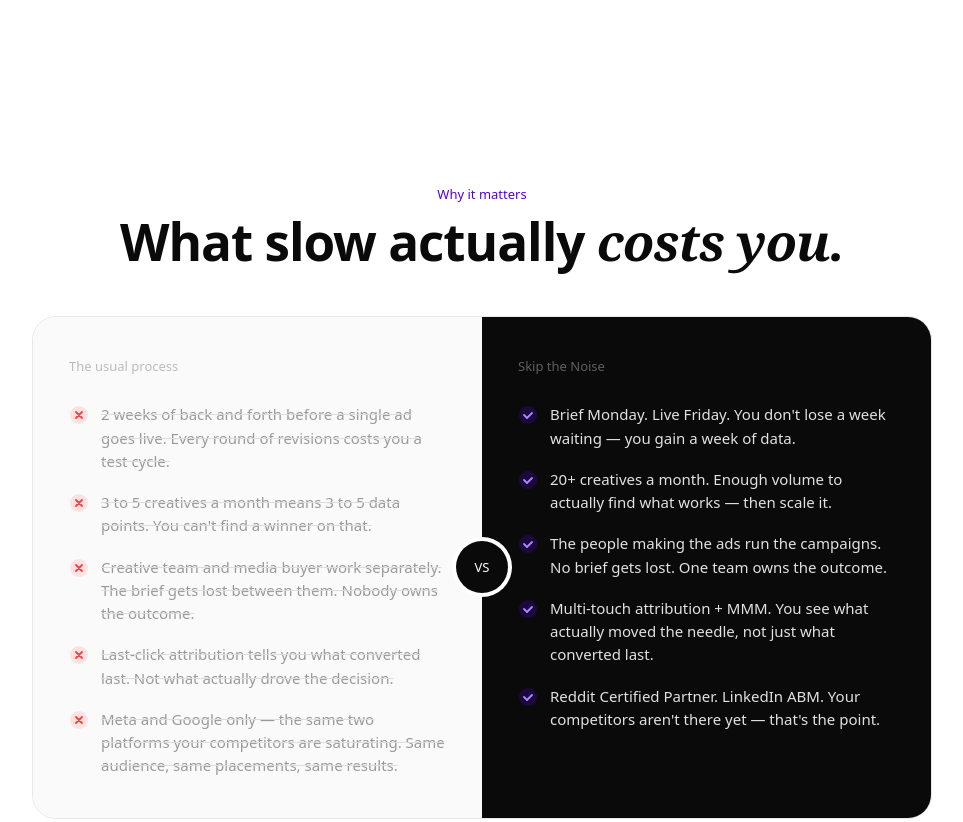
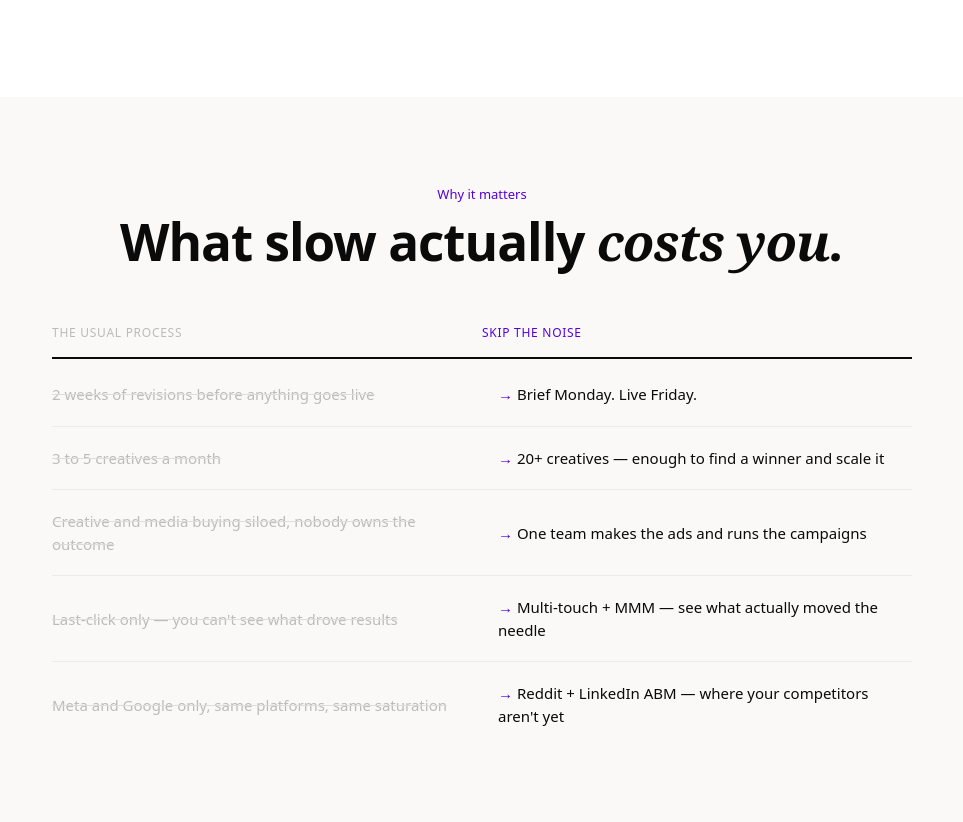
Before and after one commit to zohaahmed1/stn-creative-demo, a plain HTML site: page process.html in a window 1280 px wide. Shown: the part 695-1517 px from the top of the page, without its empty margins (158-1121 px from the left). Drawn offline with Linux system fonts and the light colour scheme; a web font is replaced by a local one.

Commit message:
VS section: editorial comparison table, trimmed copy

```diff
--- a/process.html
+++ b/process.html
@@ -181,36 +181,48 @@
     }
 
     /* ── VS SECTION ── */
-    .vs-section { background: #fff; padding: 88px 24px; }
-    .vs-heading { text-align: center; margin-bottom: 48px; }
+    .vs-section { background: #faf9f7; padding: 88px 24px; }
+    .vs-heading { text-align: center; margin-bottom: 56px; }
     .vs-heading .eyebrow { font-size: 13px; font-variation-settings: "wdth" var(--wdth), "wght" 700; color: var(--blue); margin-bottom: 12px; }
     .vs-heading h2 { font-family: var(--font); font-size: clamp(32px, 4vw, 52px); font-variation-settings: "wdth" 125, "wght" 900; color: #0a0a0a; line-height: 1.05; letter-spacing: -0.02em; }
     .vs-heading h2 em { font-family: "Playfair Display", Georgia, serif; font-style: italic; font-weight: 700; }
 
-    .vs-wrapper { max-width: 900px; margin: 0 auto; position: relative; }
-    .vs-badge {
-      position: absolute; top: 50%; left: 50%; transform: translate(-50%, -50%);
-      width: 52px; height: 52px; border-radius: 50%; background: #0a0a0a;
-      display: flex; align-items: center; justify-content: center;
-      font-size: 13px; font-variation-settings: "wdth" var(--wdth), "wght" 900; color: #fff;
-      z-index: 10; box-shadow: 0 0 0 4px #fff;
+    .vs-table { max-width: 860px; margin: 0 auto; }
+    .vs-header-row {
+      display: grid; grid-template-columns: 1fr 1fr;
+      padding: 0 0 16px; margin-bottom: 4px;
+      border-bottom: 2px solid #0a0a0a;
     }
-    @media (max-width: 680px) { .vs-badge { display: none; } }
-
-    .vs-grid { display: grid; grid-template-columns: 1fr 1fr; gap: 0; border-radius: 24px; overflow: hidden; border: 1.5px solid #e8e8e8; }
-    .vs-col { padding: 40px 36px; }
-    .vs-col-old { background: #fafafa; }
-    .vs-col-new { background: #0a0a0a; }
-    .vs-label { font-size: 13px; font-variation-settings: "wdth" var(--wdth), "wght" 700; margin-bottom: 28px; }
-    .vs-label-old { color: #bbb; }
-    .vs-label-new { color: rgba(255,255,255,0.35); }
-    .vs-row { display: flex; align-items: flex-start; gap: 12px; margin-bottom: 18px; }
-    .vs-row:last-child { margin-bottom: 0; }
-    .vs-icon { width: 20px; height: 20px; flex-shrink: 0; margin-top: 2px; }
-    .vs-text { font-size: 15px; font-variation-settings: "wdth" var(--wdth), "wght" 500; line-height: 1.55; }
-    .vs-text-old { color: #999; text-decoration: line-through; text-decoration-color: #ddd; }
-    .vs-text-new { color: rgba(255,255,255,0.88); }
-    @media (max-width: 680px) { .vs-grid { grid-template-columns: 1fr; } .vs-col { padding: 28px 24px; } }
+    .vs-col-head { font-size: 12px; font-variation-settings: "wdth" var(--wdth), "wght" 700; letter-spacing: 0.06em; text-transform: uppercase; }
+    .vs-col-head-old { color: #bbb; }
+    .vs-col-head-new { color: var(--blue); }
+    .vs-compare-row {
+      display: grid; grid-template-columns: 1fr 1fr;
+      gap: 0 32px;
+      padding: 20px 0;
+      border-bottom: 1px solid #ebebeb;
+      align-items: center;
+    }
+    .vs-compare-row:last-child { border-bottom: none; }
+    .vs-old {
+      font-size: 15px; font-variation-settings: "wdth" var(--wdth), "wght" 500;
+      color: #bbb; text-decoration: line-through; text-decoration-color: #ddd;
+      line-height: 1.5;
+    }
+    .vs-new {
+      font-size: 15px; font-variation-settings: "wdth" var(--wdth), "wght" 700;
+      color: #0a0a0a; line-height: 1.5;
+    }
+    .vs-new::before {
+      content: '→ ';
+      color: var(--blue);
+      font-variation-settings: "wdth" var(--wdth), "wght" 900;
+    }
+    @media (max-width: 600px) {
+      .vs-compare-row { grid-template-columns: 1fr; gap: 6px; }
+      .vs-header-row { display: none; }
+      .vs-old { font-size: 13px; }
+    }
 
     /* ── DAY STRIP ── */
     .day-strip {
@@ -424,55 +436,30 @@
       <p class="eyebrow">Why it matters</p>
       <h2>What slow actually <em>costs you.</em></h2>
     </div>
-    <div class="vs-wrapper" data-anim data-delay="1">
-      <div class="vs-badge">VS</div>
-      <div class="vs-grid">
-        <div class="vs-col vs-col-old">
-          <p class="vs-label vs-label-old">The usual process</p>
-          <div class="vs-row">
-            <svg class="vs-icon" viewBox="0 0 20 20" fill="none"><circle cx="10" cy="10" r="9" fill="#fee2e2"/><path d="M7 7l6 6M13 7l-6 6" stroke="#ef4444" stroke-width="1.8" stroke-linecap="round"/></svg>
-            <p class="vs-text vs-text-old">2 weeks of back and forth before a single ad goes live. Every round of revisions costs you a test cycle.</p>
-          </div>
-          <div class="vs-row">
-            <svg class="vs-icon" viewBox="0 0 20 20" fill="none"><circle cx="10" cy="10" r="9" fill="#fee2e2"/><path d="M7 7l6 6M13 7l-6 6" stroke="#ef4444" stroke-width="1.8" stroke-linecap="round"/></svg>
-            <p class="vs-text vs-text-old">3 to 5 creatives a month means 3 to 5 data points. You can't find a winner on that.</p>
-          </div>
-          <div class="vs-row">
-            <svg class="vs-icon" viewBox="0 0 20 20" fill="none"><circle cx="10" cy="10" r="9" fill="#fee2e2"/><path d="M7 7l6 6M13 7l-6 6" stroke="#ef4444" stroke-width="1.8" stroke-linecap="round"/></svg>
-            <p class="vs-text vs-text-old">Creative team and media buyer work separately. The brief gets lost between them. Nobody owns the outcome.</p>
-          </div>
-          <div class="vs-row">
-            <svg class="vs-icon" viewBox="0 0 20 20" fill="none"><circle cx="10" cy="10" r="9" fill="#fee2e2"/><path d="M7 7l6 6M13 7l-6 6" stroke="#ef4444" stroke-width="1.8" stroke-linecap="round"/></svg>
-            <p class="vs-text vs-text-old">Last-click attribution tells you what converted last. Not what actually drove the decision.</p>
-          </div>
-          <div class="vs-row">
-            <svg class="vs-icon" viewBox="0 0 20 20" fill="none"><circle cx="10" cy="10" r="9" fill="#fee2e2"/><path d="M7 7l6 6M13 7l-6 6" stroke="#ef4444" stroke-width="1.8" stroke-linecap="round"/></svg>
-            <p class="vs-text vs-text-old">Meta and Google only — the same two platforms your competitors are saturating. Same audience, same placements, same results.</p>
-          </div>
-        </div>
-        <div class="vs-col vs-col-new">
-          <p class="vs-label vs-label-new">Skip the Noise</p>
-          <div class="vs-row">
-            <svg class="vs-icon" viewBox="0 0 20 20" fill="none"><circle cx="10" cy="10" r="9" fill="rgba(85,0,221,0.25)"/><path d="M6 10l3 3 5-5" stroke="#a78bfa" stroke-width="1.8" stroke-linecap="round" stroke-linejoin="round"/></svg>
-            <p class="vs-text vs-text-new">Brief Monday. Live Friday. You don't lose a week waiting — you gain a week of data.</p>
-          </div>
-          <div class="vs-row">
-            <svg class="vs-icon" viewBox="0 0 20 20" fill="none"><circle cx="10" cy="10" r="9" fill="rgba(85,0,221,0.25)"/><path d="M6 10l3 3 5-5" stroke="#a78bfa" stroke-width="1.8" stroke-linecap="round" stroke-linejoin="round"/></svg>
-            <p class="vs-text vs-text-new">20+ creatives a month. Enough volume to actually find what works — then scale it.</p>
-          </div>
-          <div class="vs-row">
-            <svg class="vs-icon" viewBox="0 0 20 20" fill="none"><circle cx="10" cy="10" r="9" fill="rgba(85,0,221,0.25)"/><path d="M6 10l3 3 5-5" stroke="#a78bfa" stroke-width="1.8" stroke-linecap="round" stroke-linejoin="round"/></svg>
-            <p class="vs-text vs-text-new">The people making the ads run the campaigns. No brief gets lost. One team owns the outcome.</p>
-          </div>
-          <div class="vs-row">
-            <svg class="vs-icon" viewBox="0 0 20 20" fill="none"><circle cx="10" cy="10" r="9" fill="rgba(85,0,221,0.25)"/><path d="M6 10l3 3 5-5" stroke="#a78bfa" stroke-width="1.8" stroke-linecap="round" stroke-linejoin="round"/></svg>
-            <p class="vs-text vs-text-new">Multi-touch attribution + MMM. You see what actually moved the needle, not just what converted last.</p>
-          </div>
-          <div class="vs-row">
-            <svg class="vs-icon" viewBox="0 0 20 20" fill="none"><circle cx="10" cy="10" r="9" fill="rgba(85,0,221,0.25)"/><path d="M6 10l3 3 5-5" stroke="#a78bfa" stroke-width="1.8" stroke-linecap="round" stroke-linejoin="round"/></svg>
-            <p class="vs-text vs-text-new">Reddit Certified Partner. LinkedIn ABM. Your competitors aren't there yet — that's the point.</p>
-          </div>
-        </div>
+    <div class="vs-table" data-anim data-delay="1">
+      <div class="vs-header-row">
+        <span class="vs-col-head vs-col-head-old">The usual process</span>
+        <span class="vs-col-head vs-col-head-new">Skip the Noise</span>
+      </div>
+      <div class="vs-compare-row">
+        <p class="vs-old">2 weeks of revisions before anything goes live</p>
+        <p class="vs-new">Brief Monday. Live Friday.</p>
+      </div>
+      <div class="vs-compare-row">
+        <p class="vs-old">3 to 5 creatives a month</p>
+        <p class="vs-new">20+ creatives — enough to find a winner and scale it</p>
+      </div>
+      <div class="vs-compare-row">
+        <p class="vs-old">Creative and media buying siloed, nobody owns the outcome</p>
+        <p class="vs-new">One team makes the ads and runs the campaigns</p>
+      </div>
+      <div class="vs-compare-row">
+        <p class="vs-old">Last-click only — you can't see what drove results</p>
+        <p class="vs-new">Multi-touch + MMM — see what actually moved the needle</p>
+      </div>
+      <div class="vs-compare-row">
+        <p class="vs-old">Meta and Google only, same platforms, same saturation</p>
+        <p class="vs-new">Reddit + LinkedIn ABM — where your competitors aren't yet</p>
       </div>
     </div>
   </div>
```
